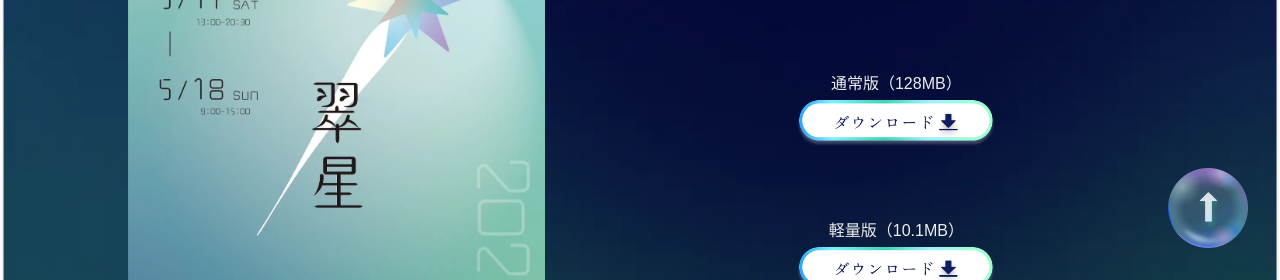
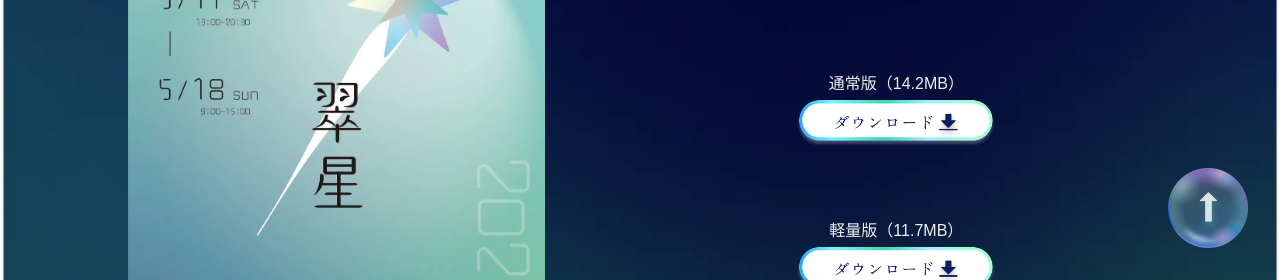
Before and after one commit to ynufes-tech/ynufes-seiryo25, a Nuxt app: page /pamphlet in a window 1280 px wide. Shown: the part 520-800 px from the top of the page. Built offline with nearby package versions, Linux system fonts and the light colour scheme; a web font is replaced by a local one.

Commit message:
PAMPHLETページ修正 (○○MB)変更

```diff
--- a/pages/pamphlet/index.vue
+++ b/pages/pamphlet/index.vue
@@ -30,7 +30,7 @@ useHead({
 
         <!-- ダウンロードボタン2種 -->
         <div class="option">
-          <p>通常版（128MB）</p>
+          <p>通常版（14.2MB）</p>
           <a
               class="download-image-button"
               href="https://storage.googleapis.com/seiryo25-assets/seiryo25-pamphlet-high.pdf"
@@ -44,7 +44,7 @@ useHead({
         </div>
 
         <div class="option">
-          <p>軽量版（10.1MB）</p>
+          <p>軽量版（11.7MB）</p>
           <a
               class="download-image-button"
               href="https://storage.googleapis.com/seiryo25-assets/seiryo25-pamphlet-light.pdf"
```
